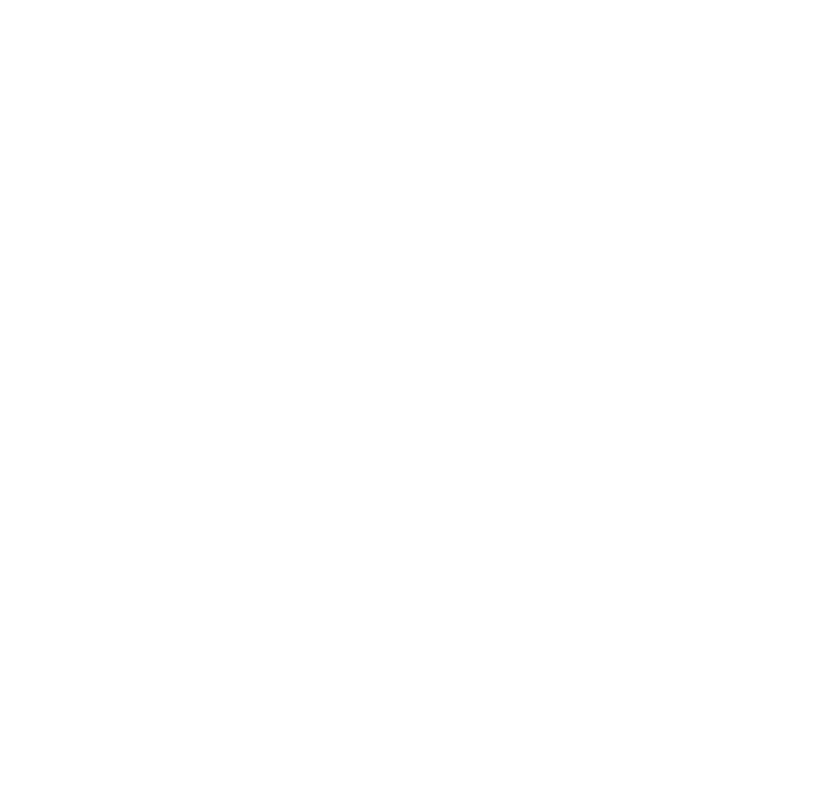
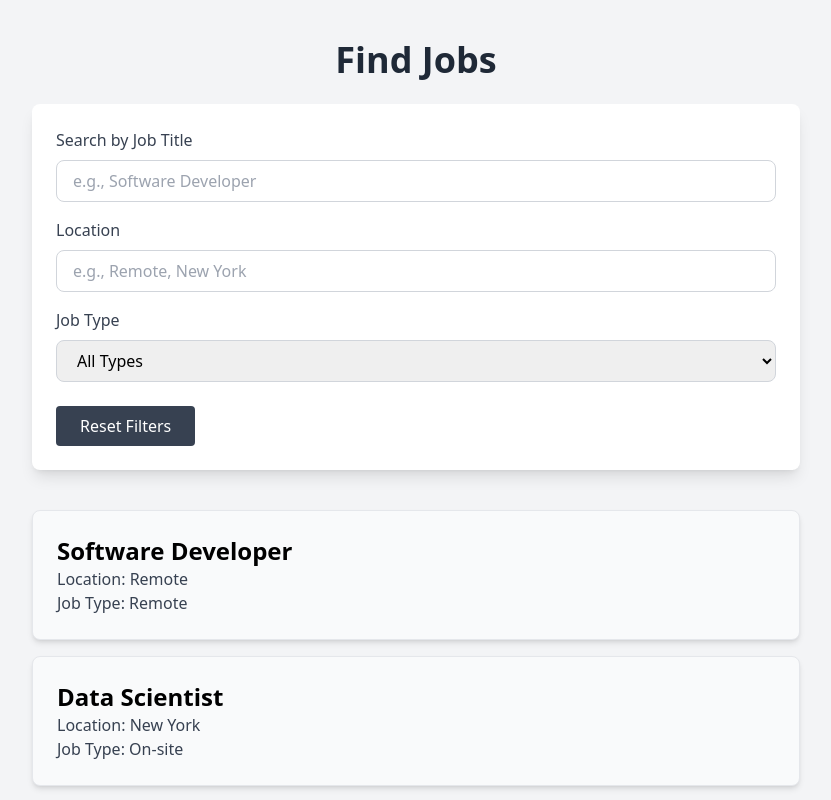
Before and after one commit to Gidayi-dev/AspirePath, a React (Vite) app in the folder Client/: page /Findjobs in a window 1280 px wide. Before the commit this address had no page. Shown: the top 800 px of the page, without its empty margins (224-1055 px from the left). Built offline with nearby package versions, Linux system fonts and the light colour scheme.

Commit message:
postjobs and findjobs

```diff
--- a/Client/src/App.jsx
+++ b/Client/src/App.jsx
@@ -4,6 +4,10 @@ import Home from "./Components/Pages/Home";
 import Login from "./Components/Login";
 import Register from "./Components/Register";
 import "./App.css";
+import FindJobs from "./Components/Pages/FindJobs";
+import About from "./Components/Pages/About";
+import Messages from "./Components/Pages/Messages";
+import PostJob from "./Components/PostJob";
 
 function App() {
   return (
@@ -14,6 +18,10 @@ function App() {
           <Route path="/" element={<Home />} />
           <Route path="/Login" element={<Login />} />
           <Route path="/Register" element={<Register />} />
+          <Route path="/Findjobs" element={<FindJobs />} />
+          <Route path="/About" element={<About />} />
+          <Route path="/Messages" element={<Messages />} />
+          <Route path="/Postjob" element={<PostJob />} />
         </Routes>
       </div>
     </Router>
--- a/Client/src/Components/Navbar.jsx
+++ b/Client/src/Components/Navbar.jsx
@@ -15,25 +15,25 @@ function NavBar() {
           Home
         </Link>
         <Link
-          to="/jobs"
+          to="/Findjobs"
           className="hover:text-purple-500 ease-in-out duration-300"
         >
           Find Jobs
         </Link>
         <Link
-          to="/about"
+          to="/About"
           className="hover:text-purple-500 ease-in-out duration-300"
         >
           About
         </Link>
         <Link
-          to="/post-job"
+          to="/Postjob"
           className="hover:text-purple-500 ease-in-out duration-300"
         >
           Post Job
         </Link>
         <Link
-          to="/messages"
+          to="/Messages"
           className="hover:text-purple-500 ease-in-out duration-300"
         >
           Messages
@@ -43,13 +43,13 @@ function NavBar() {
       {/* Auth Links */}
       <div className="flex gap-10 text-xl mr-5">
         <Link
-          to="/register"
+          to="/Register"
           className="hover:text-yellow-900 ease-in-out duration-300"
         >
           Register
         </Link>
         <Link
-          to="/login"
+          to="/Login"
           className="hover:text-yellow-900 ease-in-out duration-300"
         >
           Log In
--- a/Client/src/Components/Pages/About.jsx
+++ b/Client/src/Components/Pages/About.jsx
@@ -1,2 +1,27 @@
 // Provides information about your platform, mission, and team.
 // Helps build trust with users by explaining your service.
+import React from "react";
+
+function About() {
+  return (
+    <div className="flex flex-col items-center justify-center min-h-screen bg-gray-100 p-10">
+      <h2 className="text-4xl font-bold text-gray-800 mb-6">
+        About AspirePath
+      </h2>
+      <p className="text-lg text-gray-700 max-w-3xl text-center">
+        Welcome to AspirePath! We are a platform dedicated to connecting job
+        seekers with exciting job opportunities and helping employers find the
+        best talent. Our mission is to bridge the gap between skilled
+        professionals and great companies.
+      </p>
+      <p className="text-lg text-gray-700 max-w-3xl text-center mt-4">
+        Whether you're looking for a remote, hybrid, or on-site job, we've got
+        you covered. Our easy-to-use platform allows job seekers to filter jobs
+        based on their preferences and find the perfect match for their skills
+        and experience.
+      </p>
+    </div>
+  );
+}
+
+export default About;
--- a/Client/src/Components/Pages/FindJobs.jsx
+++ b/Client/src/Components/Pages/FindJobs.jsx
@@ -1,3 +1,119 @@
 // The main page where users can browse and search for job listings.
 // Uses JobList.js, SearchBar.js, and FilterSidebar.js components.
 // Includes functionality to apply for jobs directly from this page.
+import React, { useState } from "react";
+
+// Sample job data
+const sampleJobs = [
+  { id: 1, title: "Software Developer", location: "Remote", type: "Remote" },
+  { id: 2, title: "Data Scientist", location: "New York", type: "On-site" },
+  {
+    id: 3,
+    title: "Frontend Engineer",
+    location: "San Francisco",
+    type: "Hybrid",
+  },
+  { id: 4, title: "DevOps Engineer", location: "Remote", type: "Remote" },
+  { id: 5, title: "Product Manager", location: "Chicago", type: "On-site" },
+];
+
+function FindJobs() {
+  const [keyword, setKeyword] = useState("");
+  const [location, setLocation] = useState("");
+  const [type, setType] = useState("");
+
+  // Function to filter jobs based on search criteria
+  const filteredJobs = sampleJobs.filter((job) => {
+    const matchesKeyword = job.title
+      .toLowerCase()
+      .includes(keyword.toLowerCase());
+    const matchesLocation =
+      location === "" ||
+      job.location.toLowerCase().includes(location.toLowerCase());
+    const matchesType = type === "" || job.type === type;
+
+    return matchesKeyword && matchesLocation && matchesType;
+  });
+
+  return (
+    <div className="flex flex-col items-center justify-center min-h-screen bg-gray-100 p-10">
+      <h2 className="text-4xl font-bold text-gray-800 mb-6">Find Jobs</h2>
+
+      {/* Filters */}
+      <div className="bg-white shadow-lg rounded-lg p-6 w-full max-w-3xl mb-10">
+        <div className="mb-4">
+          <label className="block text-gray-700 font-medium mb-2">
+            Search by Job Title
+          </label>
+          <input
+            type="text"
+            value={keyword}
+            onChange={(e) => setKeyword(e.target.value)}
+            placeholder="e.g., Software Developer"
+            className="w-full px-4 py-2 border border-gray-300 rounded-lg"
+          />
+        </div>
+
+        <div className="mb-4">
+          <label className="block text-gray-700 font-medium mb-2">
+            Location
+          </label>
+          <input
+            type="text"
+            value={location}
+            onChange={(e) => setLocation(e.target.value)}
+            placeholder="e.g., Remote, New York"
+            className="w-full px-4 py-2 border border-gray-300 rounded-lg"
+          />
+        </div>
+
+        <div className="mb-6">
+          <label className="block text-gray-700 font-medium mb-2">
+            Job Type
+          </label>
+          <select
+            value={type}
+            onChange={(e) => setType(e.target.value)}
+            className="w-full px-4 py-2 border border-gray-300 rounded-lg"
+          >
+            <option value="">All Types</option>
+            <option value="Remote">Remote</option>
+            <option value="Hybrid">Hybrid</option>
+            <option value="On-site">On-site</option>
+          </select>
+        </div>
+
+        <button
+          onClick={() => {
+            setKeyword("");
+            setLocation("");
+            setType("");
+          }}
+          className="bg-gray-700 text-white px-6 py-2 rounded hover:bg-gray-800"
+        >
+          Reset Filters
+        </button>
+      </div>
+
+      {/* Job Listings */}
+      <div className="w-full max-w-3xl">
+        {filteredJobs.length > 0 ? (
+          filteredJobs.map((job) => (
+            <div
+              key={job.id}
+              className="bg-gray-50 shadow-md p-6 mb-4 rounded-lg border border-gray-200"
+            >
+              <h3 className="text-2xl font-bold">{job.title}</h3>
+              <p className="text-gray-700">Location: {job.location}</p>
+              <p className="text-gray-700">Job Type: {job.type}</p>
+            </div>
+          ))
+        ) : (
+          <p className="text-gray-500">No jobs found matching your criteria.</p>
+        )}
+      </div>
+    </div>
+  );
+}
+
+export default FindJobs;
--- a/Client/src/Components/Pages/Messages.jsx
+++ b/Client/src/Components/Pages/Messages.jsx
@@ -1,3 +1,47 @@
 // A dedicated page where recruiters and job seekers can communicate.
 // Displays messages or chats related to job applications.
 // Can include real-time messaging features.
+import React from "react";
+
+function Messages() {
+  const messages = [
+    {
+      id: 1,
+      sender: "John Doe",
+      content: "Hey! I'm interested in the job you posted.",
+    },
+    {
+      id: 2,
+      sender: "Jane Smith",
+      content: "Can you provide more details on the project?",
+    },
+    {
+      id: 3,
+      sender: "Mike Johnson",
+      content:
+        "I have applied for the role. Looking forward to hearing from you!",
+    },
+  ];
+
+  return (
+    <div className="flex flex-col items-center justify-center min-h-screen bg-gray-100 p-10">
+      <h2 className="text-4xl font-bold text-gray-800 mb-6">Messages</h2>
+      <div className="bg-white shadow-lg rounded-lg p-8 w-full max-w-2xl">
+        {messages.length > 0 ? (
+          messages.map((msg) => (
+            <div key={msg.id} className="mb-6 border-b border-gray-300 pb-4">
+              <h3 className="text-xl font-semibold text-gray-800">
+                {msg.sender}
+              </h3>
+              <p className="text-gray-700">{msg.content}</p>
+            </div>
+          ))
+        ) : (
+          <p className="text-gray-500">No messages found.</p>
+        )}
+      </div>
+    </div>
+  );
+}
+
+export default Messages;
--- a/Client/src/Components/PostJob.jsx
+++ b/Client/src/Components/PostJob.jsx
@@ -1,3 +1,91 @@
 // Provides a form for employers to post job listings.
 // Allows users to fill in job details like title, location, salary, description, and job type.
 // Includes functionality to submit the job to the backend.
+import React, { useState } from "react";
+
+function PostJob() {
+  const [title, setTitle] = useState("");
+  const [location, setLocation] = useState("");
+  const [type, setType] = useState("");
+  const [description, setDescription] = useState("");
+
+  const handleSubmit = (e) => {
+    e.preventDefault();
+    alert(
+      `Job Posted:\nTitle: ${title}\nLocation: ${location}\nType: ${type}\nDescription: ${description}`,
+    );
+    // Reset form fields
+    setTitle("");
+    setLocation("");
+    setType("");
+    setDescription("");
+  };
+
+  return (
+    <div className="flex flex-col items-center justify-center min-h-screen bg-gray-100 p-10">
+      <h2 className="text-4xl font-bold text-gray-800 mb-6">Post a Job</h2>
+      <form
+        onSubmit={handleSubmit}
+        className="bg-white shadow-lg rounded-lg p-8 w-full max-w-lg"
+      >
+        <div className="mb-4">
+          <label className="block text-gray-700 font-medium">Job Title</label>
+          <input
+            type="text"
+            value={title}
+            onChange={(e) => setTitle(e.target.value)}
+            className="w-full px-4 py-2 border border-gray-300 rounded-lg focus:outline-none"
+            required
+          />
+        </div>
+
+        <div className="mb-4">
+          <label className="block text-gray-700 font-medium">Location</label>
+          <input
+            type="text"
+            value={location}
+            onChange={(e) => setLocation(e.target.value)}
+            className="w-full px-4 py-2 border border-gray-300 rounded-lg focus:outline-none"
+            required
+          />
+        </div>
+
+        <div className="mb-4">
+          <label className="block text-gray-700 font-medium">Job Type</label>
+          <select
+            value={type}
+            onChange={(e) => setType(e.target.value)}
+            className="w-full px-4 py-2 border border-gray-300 rounded-lg focus:outline-none"
+          >
+            <option value="">Select Job Type</option>
+            <option value="Remote">Remote</option>
+            <option value="Hybrid">Hybrid</option>
+            <option value="On-site">On-site</option>
+          </select>
+        </div>
+
+        <div className="mb-6">
+          <label className="block text-gray-700 font-medium">
+            Job Description
+          </label>
+          <textarea
+            value={description}
+            onChange={(e) => setDescription(e.target.value)}
+            className="w-full px-4 py-2 border border-gray-300 rounded-lg focus:outline-none"
+            rows="5"
+            required
+          ></textarea>
+        </div>
+
+        <button
+          type="submit"
+          className="bg-gray-700 text-white px-6 py-2 rounded hover:bg-gray-800"
+        >
+          Post Job
+        </button>
+      </form>
+    </div>
+  );
+}
+
+export default PostJob;
```
